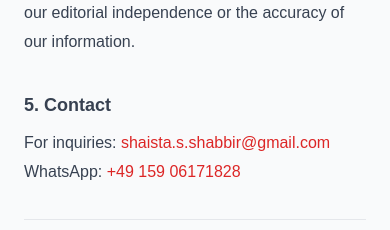
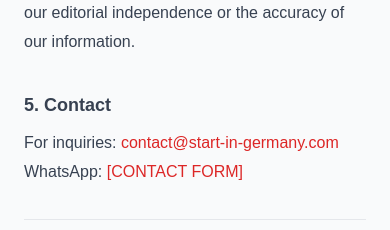
Before and after one commit to ShaistaShabbir-prog/start-in-germany-full, a Next.js app: page /terms in a window 390 px wide. Shown: the part 1120-1350 px from the top of the page. Built offline with nearby package versions, Linux system fonts and the light colour scheme.

Commit message:
fix: hide personal phone/email in page.tsx

```diff
--- a/app/terms/page.tsx
+++ b/app/terms/page.tsx
@@ -31,8 +31,8 @@ export default function TermsPage() {
 
         <section>
           <h2 style={{fontSize:"1.125rem",fontWeight:800,marginBottom:".5rem"}}>5. Contact</h2>
-          <p>For inquiries: <a href="mailto:shaista.s.shabbir@gmail.com" style={{color:"#DC2626"}}>shaista.s.shabbir@gmail.com</a></p>
-          <p>WhatsApp: <a href="https://wa.me/4915906171828" style={{color:"#DC2626"}}>+49 159 06171828</a></p>
+          <p>For inquiries: <a href="mailto:contact@start-in-germany.com" style={{color:"#DC2626"}}>contact@start-in-germany.com</a></p>
+          <p>WhatsApp: <a href="https://wa.me/XXXXXXXXXX" style={{color:"#DC2626"}}>[CONTACT FORM]</a></p>
         </section>
 
       </div>
```
